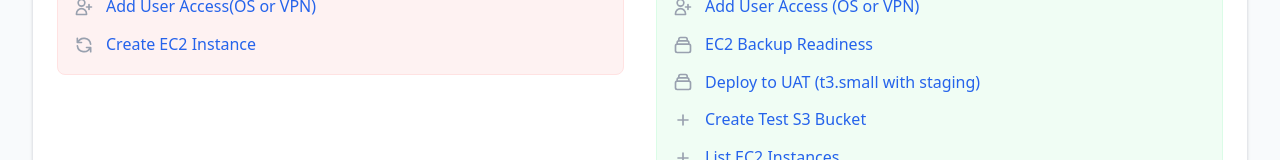
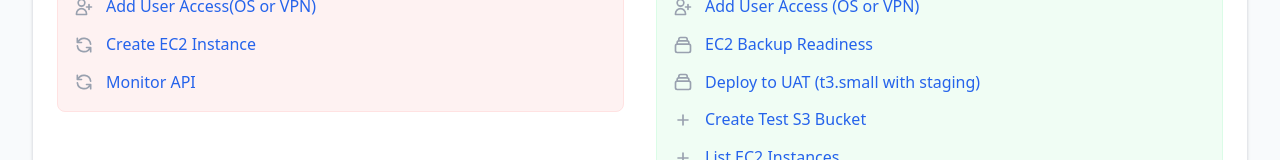
Before and after one commit to sipparush/itportal-v2, a Next.js app: page /operations in a window 1280 px wide. Shown: the part 572-732 px from the top of the page. Built offline with nearby package versions, Linux system fonts and the light colour scheme.

Commit message:
add aws functions

```diff
--- a/src/app/operations/page.js
+++ b/src/app/operations/page.js
@@ -105,6 +105,13 @@
                                                 <span className="font-medium">Create EC2 Instance</span>
                                             </a>
                                         </li>
+                                        <li>
+                                            <a href="https://api-monitor.jventures.co.th/" target="_blank" rel="noopener noreferrer" className="flex items-center text-gray-700 hover:text-red-600 transition-colors group">
+                                                <svg className="w-5 h-5 mr-3 text-gray-400 group-hover:text-red-500" fill="none" stroke="currentColor" viewBox="0 0 24 24"><path strokeLinecap="round" strokeLinejoin="round" strokeWidth="2" d="M4 4v5h.582m15.356 2A8.001 8.001 0 004.582 9m0 0H9m11 11v-5h-.581m0 0a8.003 8.003 0 01-15.357-2m15.357 2H15"></path></svg>
+                                                <span className="font-medium">Monitor API</span>
+                                            </a>
+                                        </li>
+
                                     </ul>
                                 </div>
                             </div>
```
